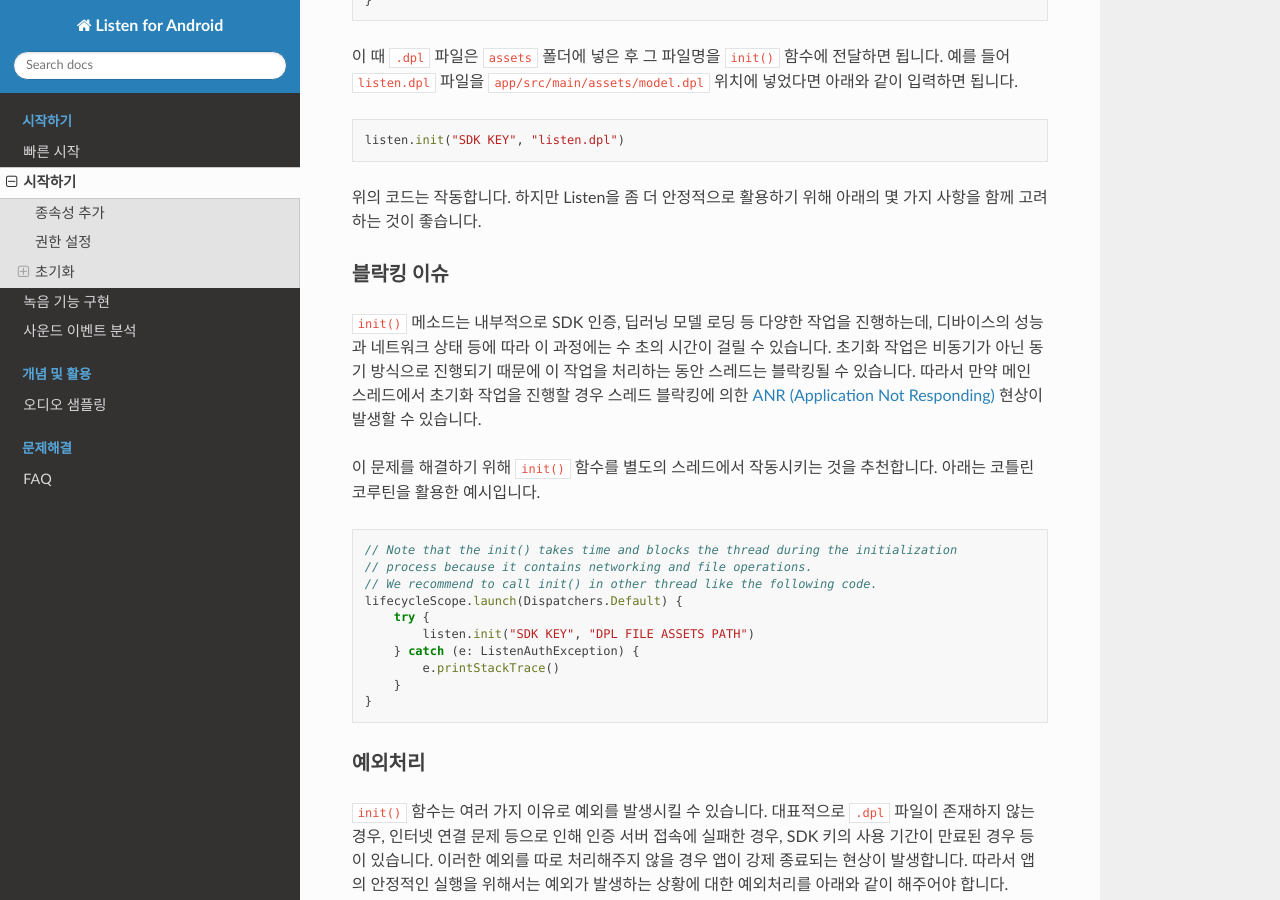
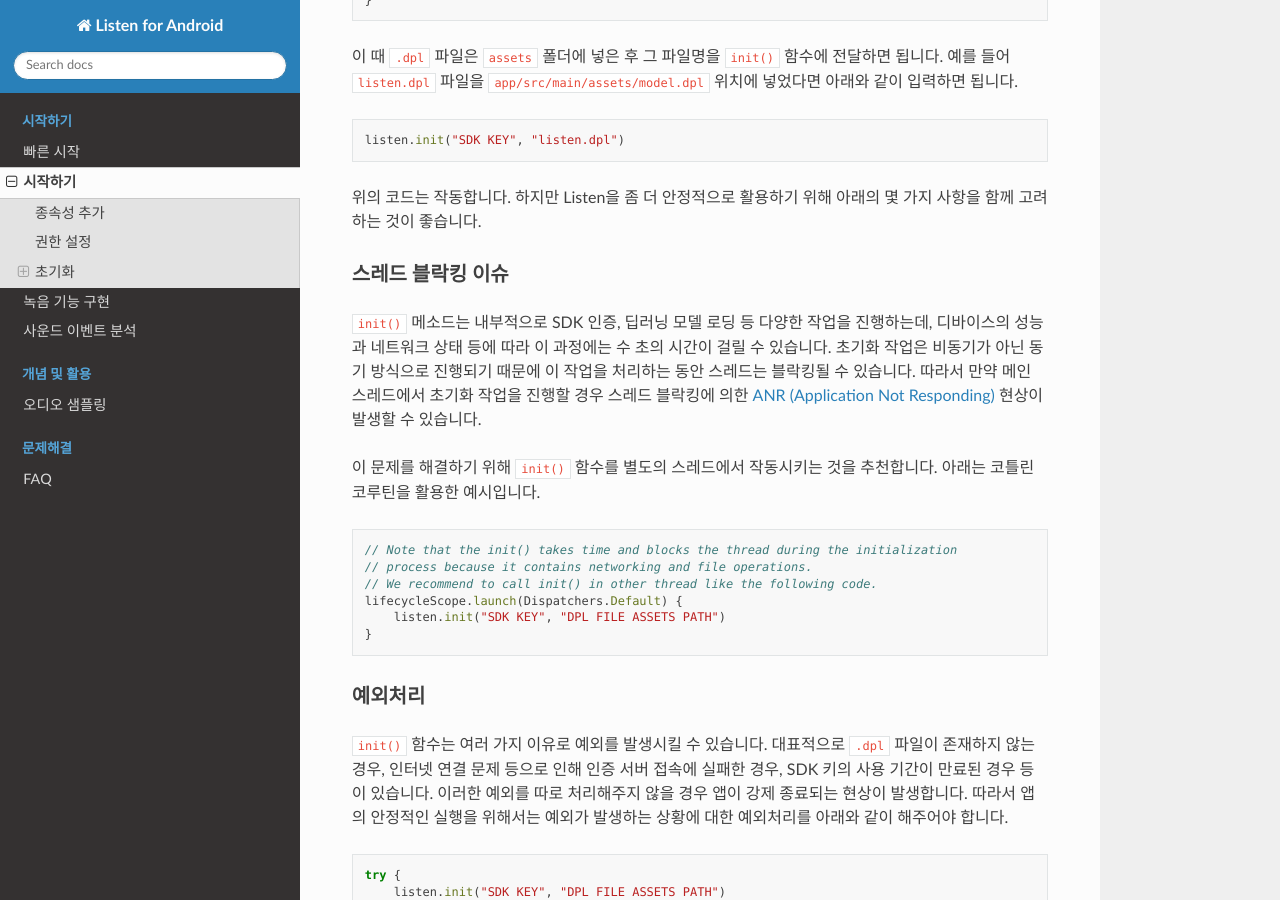
Before and after one commit to deeplyinc/listen-sdk-android-docs-ko, a Sphinx documentation site: the page built from docs/contents/getting-started/getting-started.md, in a window 1280 px wide and 900 px high, scrolled down 1299 px. Built offline with Sphinx 7.4.7 and the Read the Docs theme 2.0.0, drawn with Linux system fonts in a browser that asks for light colours.

Commit message:
docs: update getting started section

````diff
--- a/docs/contents/getting-started/getting-started.md
+++ b/docs/contents/getting-started/getting-started.md
@@ -66,7 +66,7 @@ listen.init("SDK KEY", "listen.dpl")
 하지만 Listen을 좀 더 안정적으로 활용하기 위해 아래의 몇 가지 사항을 함께 고려하는 것이 좋습니다.
 
 
-### 블락킹 이슈
+### 스레드 블락킹 이슈
 
 `init()` 메소드는 내부적으로 SDK 인증, 딥러닝 모델 로딩 등 다양한 작업을 진행하는데, 디바이스의 성능과 네트워크 상태 등에 따라 이 과정에는 수 초의 시간이 걸릴 수 있습니다.
 초기화 작업은 비동기가 아닌 동기 방식으로 진행되기 때문에 이 작업을 처리하는 동안 스레드는 블락킹될 수 있습니다.
@@ -80,11 +80,7 @@ listen.init("SDK KEY", "listen.dpl")
 // process because it contains networking and file operations.
 // We recommend to call init() in other thread like the following code.
 lifecycleScope.launch(Dispatchers.Default) {
-    try {
-        listen.init("SDK KEY", "DPL FILE ASSETS PATH")
-    } catch (e: ListenAuthException) {
-        e.printStackTrace()
-    }
+    listen.init("SDK KEY", "DPL FILE ASSETS PATH")
 }
 ```
 
````
